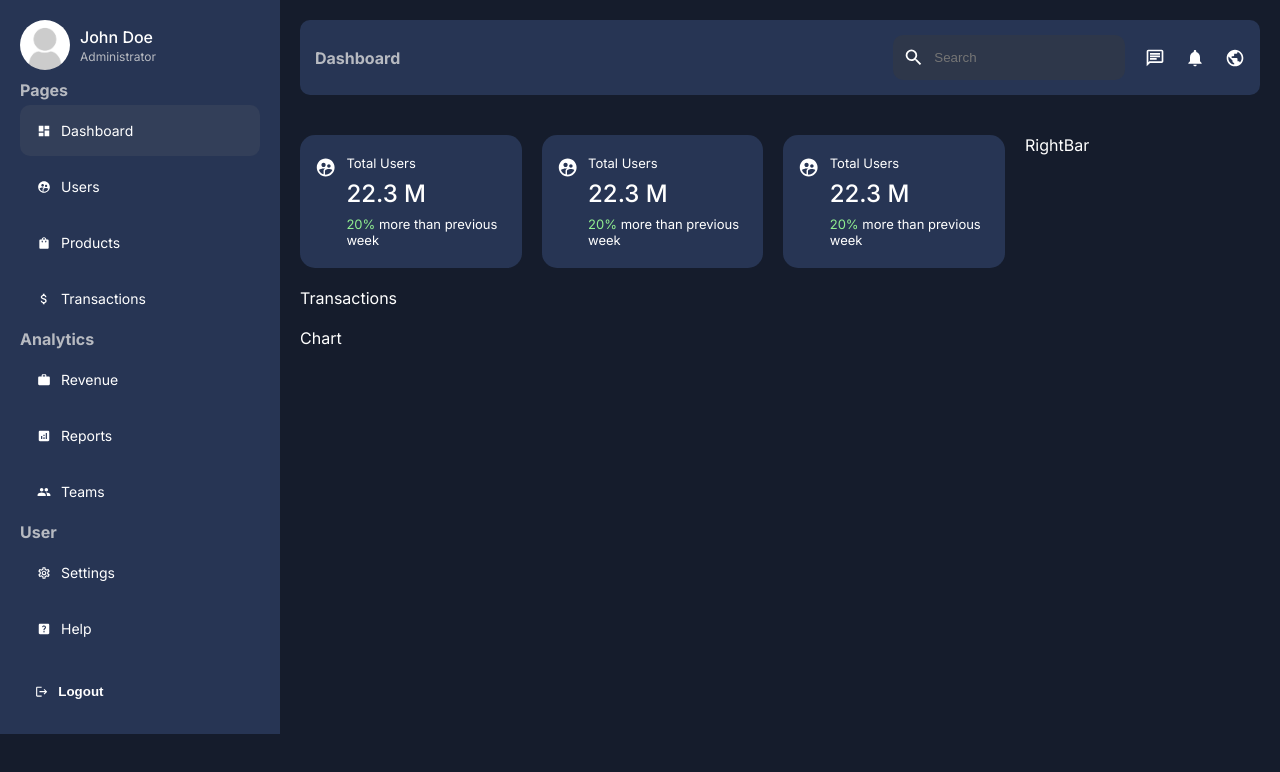
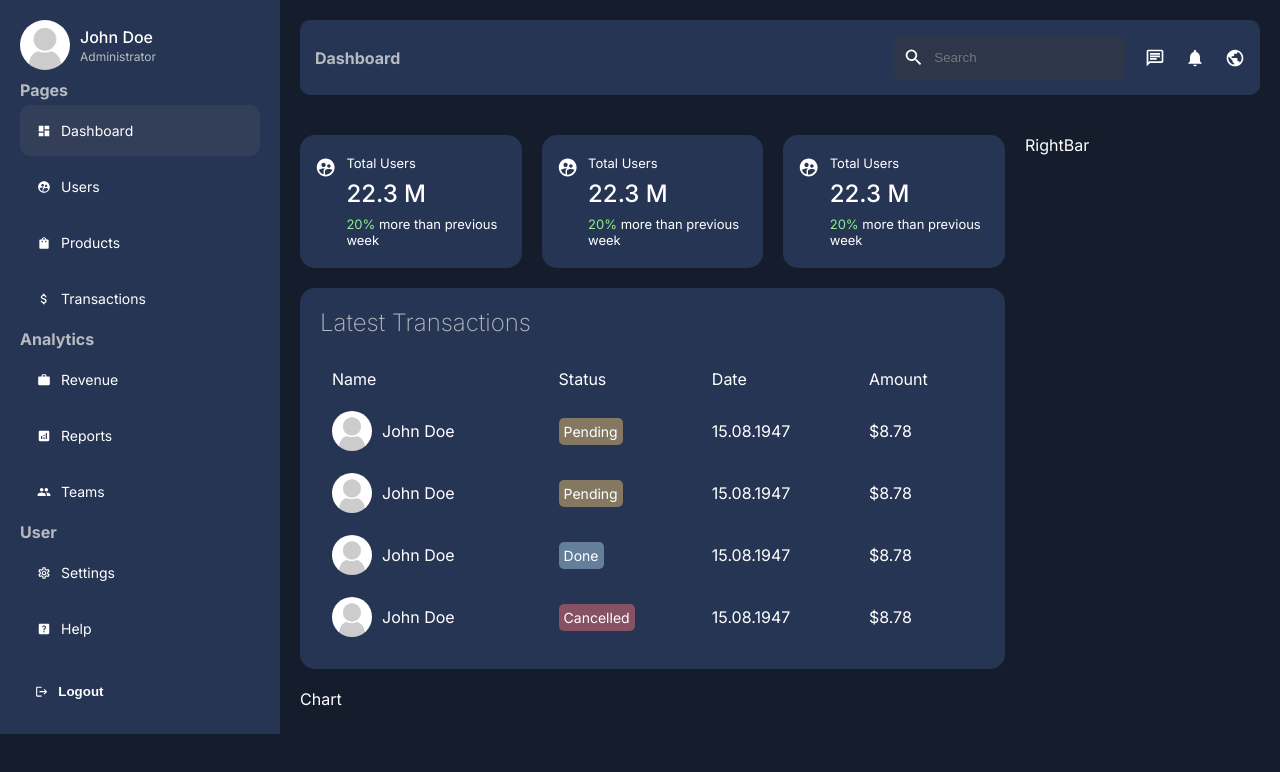
Before and after one commit to beingshahidali/Store-Admin-Dashboard, a Next.js app: page /dashboard in a window 1280 px wide. Shown: the top 772 px of the page. Built offline with nearby package versions, Linux system fonts and the light colour scheme.

Commit message:
Transaction UI completed

```diff
--- a/app/ui/dashboard/transactions/Transactions.jsx
+++ b/app/ui/dashboard/transactions/Transactions.jsx
@@ -1,7 +1,106 @@
+import Image from "next/image";
 import styles from "./transactions.module.css";
 
 const Transactions = () => {
-  return <div className={styles.container}>Transactions</div>;
+  return (
+    <div className={styles.container}>
+      <h2 className={styles.title}>Latest Transactions</h2>
+      <table className={styles.table}>
+        <thead>
+          <tr>
+            <td>Name</td>
+            <td>Status</td>
+            <td>Date</td>
+            <td>Amount</td>
+          </tr>
+        </thead>
+        <tbody>
+          <tr>
+            <td>
+              <div className={styles.user}>
+                <Image
+                  src="/noAvatar.png"
+                  alt="table image"
+                  height={40}
+                  width={40}
+                  className={styles.userImage}
+                />
+                John Doe
+              </div>
+            </td>
+            <td>
+              <span className={`${styles.status} ${styles.pending}`}>
+                Pending
+              </span>
+            </td>
+            <td>15.08.1947</td>
+            <td>$8.78</td>
+          </tr>
+          <tr>
+            <td>
+              <div className={styles.user}>
+                <Image
+                  src="/noAvatar.png"
+                  alt="table image"
+                  height={40}
+                  width={40}
+                  className={styles.userImage}
+                />
+                John Doe
+              </div>
+            </td>
+            <td>
+              <span className={`${styles.status} ${styles.pending}`}>
+                Pending
+              </span>
+            </td>
+            <td>15.08.1947</td>
+            <td>$8.78</td>
+          </tr>
+          <tr>
+            <td>
+              <div className={styles.user}>
+                <Image
+                  src="/noAvatar.png"
+                  alt="table image"
+                  height={40}
+                  width={40}
+                  className={styles.userImage}
+                />
+                John Doe
+              </div>
+            </td>
+            <td>
+              <span className={`${styles.status} ${styles.done}`}>Done</span>
+            </td>
+            <td>15.08.1947</td>
+            <td>$8.78</td>
+          </tr>
+          <tr>
+            <td>
+              <div className={styles.user}>
+                <Image
+                  src="/noAvatar.png"
+                  alt="table image"
+                  height={40}
+                  width={40}
+                  className={styles.userImage}
+                />
+                John Doe
+              </div>
+            </td>
+            <td>
+              <span className={`${styles.status} ${styles.cancelled}`}>
+                Cancelled
+              </span>
+            </td>
+            <td>15.08.1947</td>
+            <td>$8.78</td>
+          </tr>
+        </tbody>
+      </table>
+    </div>
+  );
 };
 
 export default Transactions;
--- a/app/ui/dashboard/transactions/transactions.module.css
+++ b/app/ui/dashboard/transactions/transactions.module.css
@@ -0,0 +1,42 @@
+.container {
+  background-color: var(--bgSoft);
+  padding: 20px;
+  border-radius: 15px;
+  .title {
+    font-weight: 200;
+    margin-bottom: 20px;
+    color: var(--textSoft);
+  }
+  .table {
+    width: 100%;
+  }
+  .table td {
+    padding: 10px;
+  }
+}
+.user {
+  display: flex;
+  align-items: center;
+  gap: 10px;
+
+  .userImage {
+    object-fit: cover;
+    border-radius: 50%;
+  }
+}
+
+.status {
+  border-radius: 5px;
+  padding: 5px;
+  font-size: 14px;
+  color: white;
+}
+.pending {
+  background-color: #f7cb7573;
+}
+.done {
+  background-color: #afd6ee75;
+}
+.cancelled {
+  background-color: #f7737375;
+}
```
